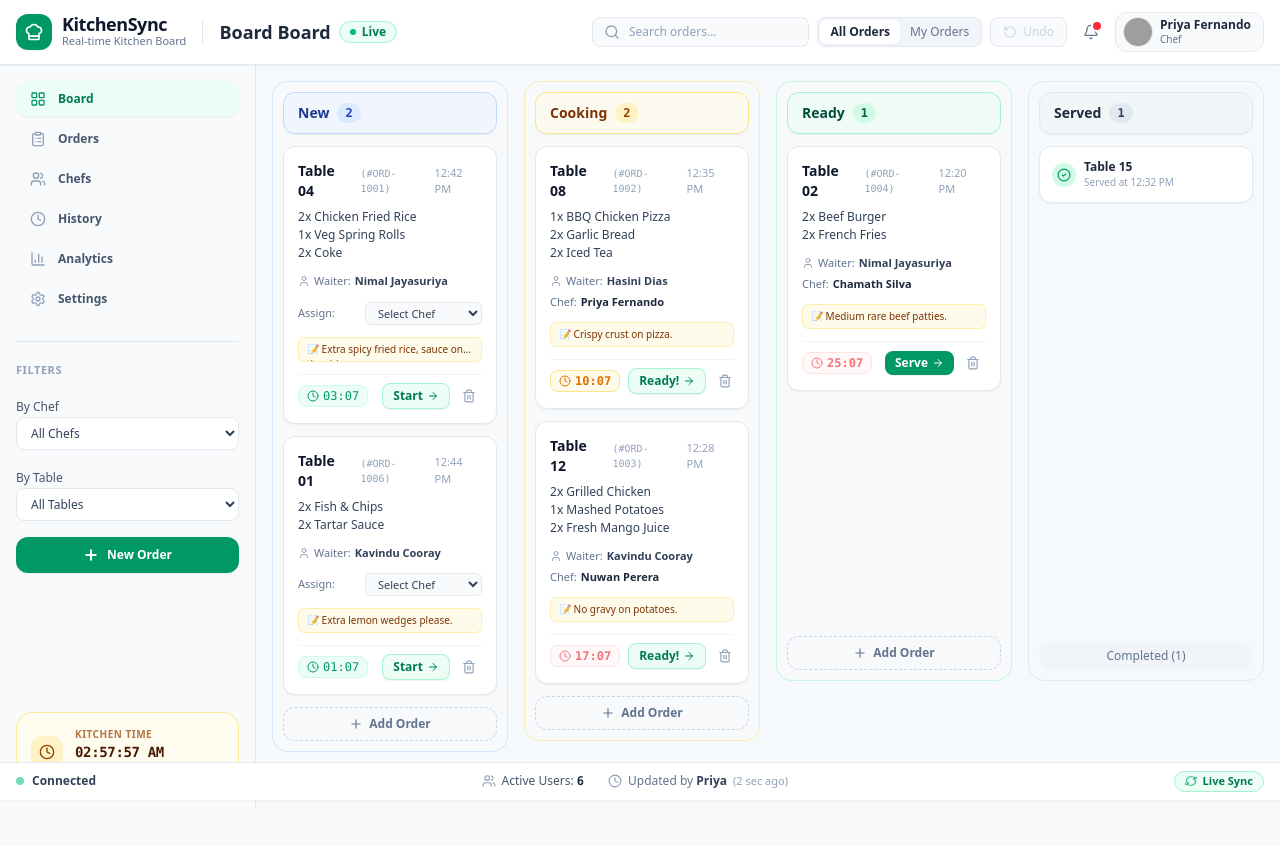
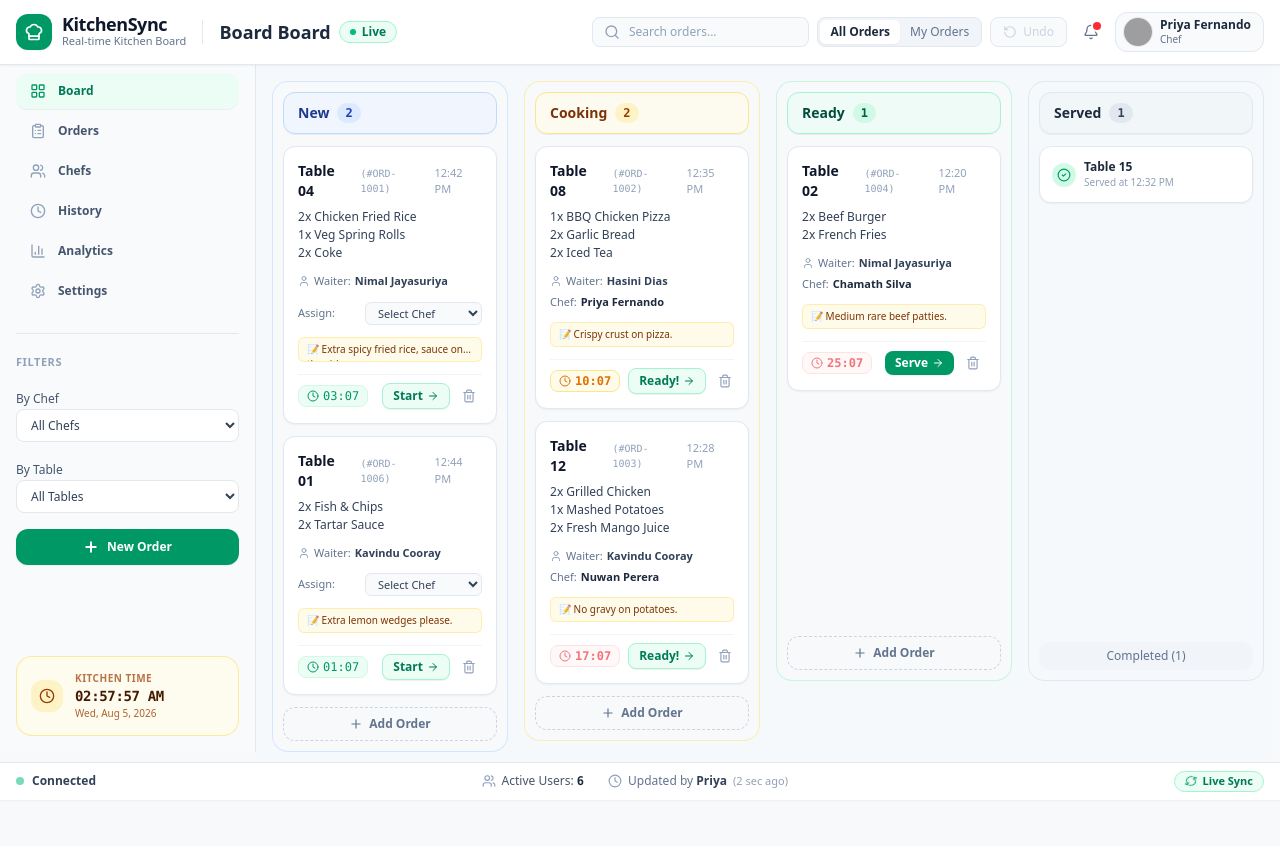
Before and after one commit to Pawan-Prabhashana/KitchenSync, a React (Vite) app: page /#/login in a window 1280 px wide. Both pictures are taken after a click on the button "Priya". Shown: the top 846 px of the page. Built offline with nearby package versions, Linux system fonts and the light colour scheme; grey boxes are pictures that could not be loaded.

Commit message:
fix(sidebar): make sidebar fixed; adjust header z-index; raise kitchen time above status bar

```diff
--- a/src/App.tsx
+++ b/src/App.tsx
@@ -244,7 +244,7 @@ export default function App() {
           />
 
           {/* Dynamic View Area */}
-          <main className="flex-1 overflow-y-auto pb-12">
+          <main className="flex-1 overflow-y-auto pb-12 ml-64">
             {activeTab === 'board' && (
               <Board
                 orders={orders}
--- a/src/components/Header.tsx
+++ b/src/components/Header.tsx
@@ -25,7 +25,7 @@ export const Header: React.FC<HeaderProps> = ({
   activeTab
 }) => {
   return (
-    <header className="bg-white border-b border-slate-200 px-4 py-3 sticky top-0 z-20 flex flex-wrap items-center justify-between gap-3 shadow-xs">
+    <header className="bg-white border-b border-slate-200 px-4 py-3 sticky top-0 z-30 flex flex-wrap items-center justify-between gap-3 shadow-xs">
       {/* Brand & Page Title */}
       <div className="flex items-center gap-4">
         <div className="flex items-center gap-2.5">
--- a/src/components/Sidebar.tsx
+++ b/src/components/Sidebar.tsx
@@ -72,7 +72,7 @@ export const Sidebar: React.FC<SidebarProps> = ({
   });
 
   return (
-    <aside className="w-64 bg-slate-50 border-r border-slate-200 flex flex-col h-[calc(100vh-57px)] sticky top-[57px] shrink-0 p-4 justify-between overflow-y-auto">
+    <aside className="fixed left-0 top-[57px] w-64 bg-slate-50 border-r border-slate-200 flex flex-col h-[calc(100vh-57px-48px)] shrink-0 p-4 justify-between z-25">
       <div className="space-y-6">
         {/* Navigation Tabs */}
         <nav className="space-y-1">
@@ -156,7 +156,7 @@ export const Sidebar: React.FC<SidebarProps> = ({
       </div>
 
       {/* Kitchen Time Digital Clock Box */}
-      <div className="mt-6 bg-amber-50/80 border border-amber-200/80 rounded-2xl p-3.5 flex items-center gap-3">
+      <div className="mt-1 bg-amber-50/80 border border-amber-200/80 rounded-2xl p-3.5 flex items-center gap-3">
         <div className="p-2 rounded-xl bg-amber-100 text-amber-800">
           <Clock className="w-4 h-4" />
         </div>
```
